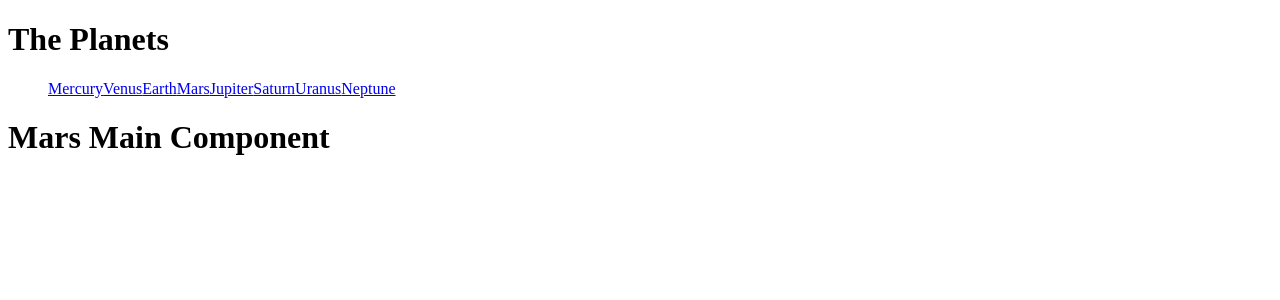
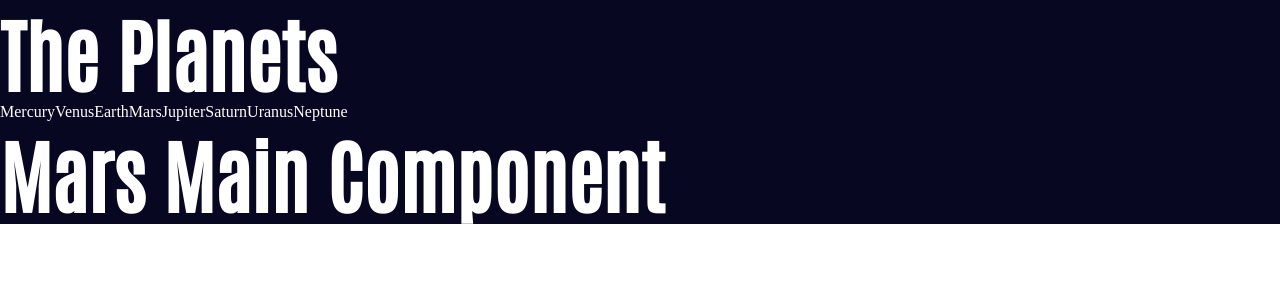
Before and after one commit to AndrewTownsley/react-planet, a React (Create React App) app: page /mars in a window 1280 px wide. Shown: the top 300 px of the page. Built offline with nearby package versions, Linux system fonts and the light colour scheme; the HTML template or start-up script is replaced by a standard one.

Commit message:
Beginning to style the nav component

```diff
--- a/src/App.css
+++ b/src/App.css
@@ -1,3 +1,49 @@
+@import url("https://fonts.googleapis.com/css2?family=Antonio:wght@500&display=swap");
+@import url("https://fonts.googleapis.com/css2?family=Spartan:wght@400;700&display=swap");
+
 * {
-  font-family: ;
+  margin: 0;
+  padding: 0;
 }
+
+.App {
+  background-color: hsl(240, 67%, 8%);
+  color: #fff;
+}
+
+h1 {
+  font-size: 80px;
+  font-family: "Antonio";
+}
+
+h2 {
+  font-size: 40px;
+  font-family: "Antonio";
+  letter-spacing: -1.5;
+}
+
+h3 {
+  font-size: 12px;
+  font-family: "Spartan";
+  letter-spacing: 2.6;
+  font-weight: 700;
+}
+
+h4 {
+  font-size: 11px;
+  font-family: "Spartan";
+  letter-spacing: 1;
+  font-weight: 700;
+}
+
+p {
+  font-size: 14px;
+  font-family: "Spartan";
+  font-weight: 400;
+  color: hsl(240, 6%, 54%);
+}
+
+a {
+  color: #fff;
+  text-decoration: none;
+}
```
